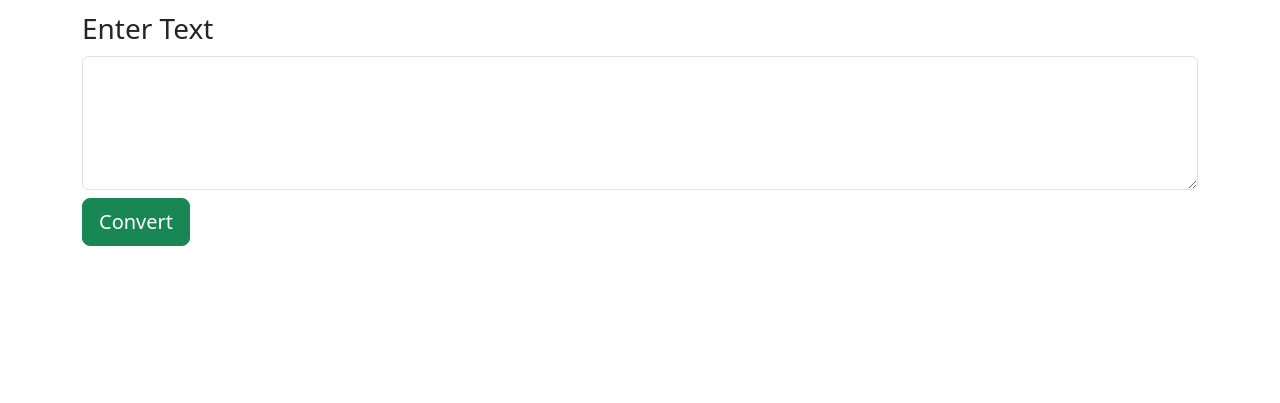
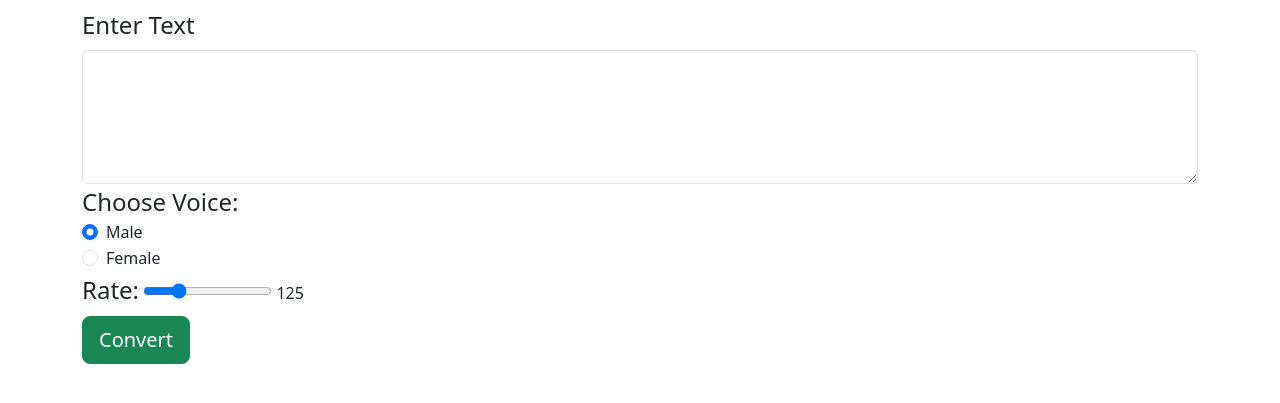
Before and after one commit to Mrudu30/Text_to_speech, a Flask app: page / in a window 1280 px wide. Shown: the top 403 px of the page. Run offline with Flask 3, Linux system fonts and the light colour scheme; some libraries are stand-ins or nearby versions.

Commit message:
rate and voice type added

```diff
--- a/app.py
+++ b/app.py
@@ -6,8 +6,14 @@ app=Flask(__name__)
 def home():
     if request.method=='POST':
         print(request.form['inputText'])
+        text = request.form['inputText']
+        voice = int(request.form['voice'])
+        rate = int(request.form['rate'])
         engine = pyttsx3.init()
-        engine.say(request.form['inputText'])
+        voices = engine.getProperty('voices')
+        engine.setProperty('rate', rate)
+        engine.setProperty('voice', voices[voice].id)
+        engine.say(text)
         engine.runAndWait()
         engine.stop()
         return render_template('index.html')
--- a/templates/index.html
+++ b/templates/index.html
@@ -7,15 +7,38 @@
     <!-- Bootstrap links -->
     <link href="../static/css/bootstrap.min.css" rel="stylesheet">
     <script src="../static/js/bootstrap.bundle.min.js"></script>
+    <script src="https://code.jquery.com/jquery-3.3.1.slim.min.js" crossorigin="anonymous"></script>
 </head>
 <body>
     <div class="container">
         <form method="post">
             <div class="form-group row">
-                <label for="inputText" class="fs-3 col-form-label">Enter Text</label>
+                <label for="inputText" class="fs-4 col-form-label">Enter Text</label>
                 <div class="col-sm-1-12">
                     <textarea type="text" class="form-control" name="inputText" id="inputText" rows="5"></textarea>
+                    <small id="helpId" class="text-danger"></small>
                 </div>
+            </div>
+            <div class="form-group">
+                <label for="Choose Voice" class="fs-4">Choose Voice: </label>
+                <div class="form-check d-flex">
+                    <label class="form-check-label">
+                        <input type="radio" class="form-check-input" name="voice" value="0" checked>
+                        Male
+                    </label>
+                </div>
+                <div class="form-check d-flex">
+                    <label class="form-check-label">
+                        <input type="radio" class="form-check-input" name="voice" value="1">
+                        Female
+                    </label>
+                </div>
+                <div class="form-group">
+                    <label for="formControlRange" class="fs-4">Rate: </label>
+                    <input type="range" class="form-control-range" name="rate" min="100" max="200" step="25" value="125" id="formControlRange" onChange="$('#rangeval').html($(this).val())">
+                    <span id="rangeval">125</span>
+                  </div>
+                <small id="helpId" class="text-danger"></small>
             </div>
             <div class="form-group row mt-2">
                 <div class="col-sm-10">
```
